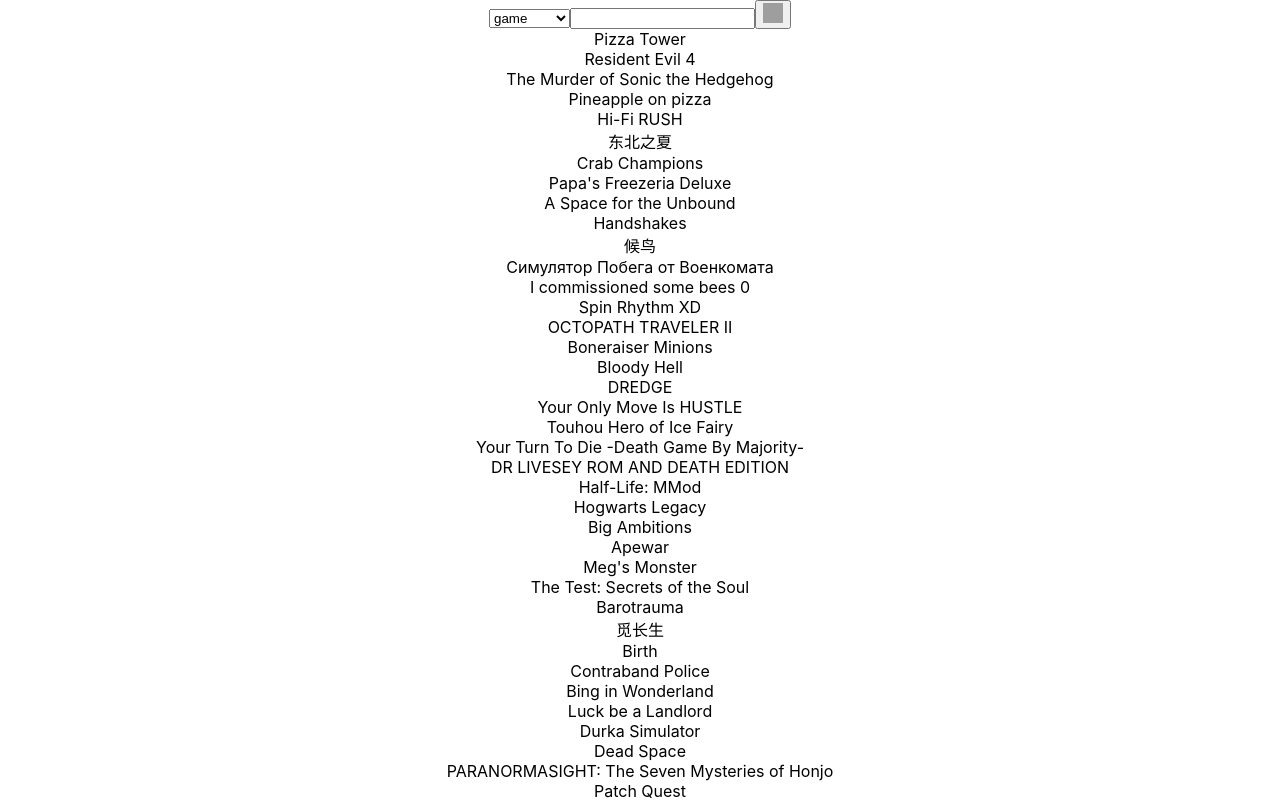
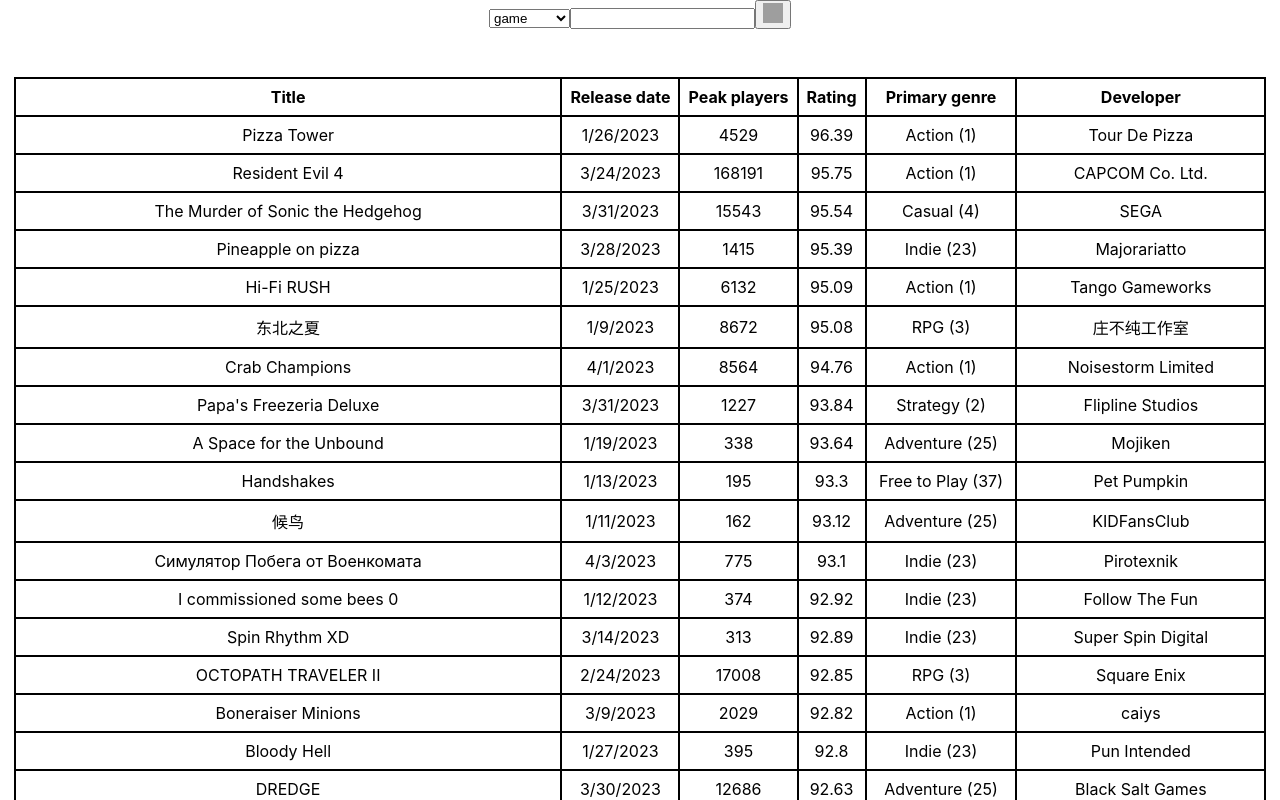
Before and after one commit to Iheuzio/steamdb, a React (Create React App) app in the folder client/: page / in a window 1280 px wide. Shown: the top 800 px of the page. Built offline with nearby package versions, Linux system fonts and the light colour scheme; grey boxes are pictures that could not be loaded.

Commit message:
Add table display for search results

```diff
--- /dev/null
+++ b/client/src/components/SearchPage.css
@@ -0,0 +1,6 @@
+.SearchPage {
+    display: flex;
+    align-items: center;
+    flex-direction: column;
+    gap: 3rem;
+}
--- a/client/src/components/SearchPage.js
+++ b/client/src/components/SearchPage.js
@@ -1,3 +1,5 @@
+import './SearchPage.css';
+
 import { games } from './games';
 import { useState } from 'react';
 
@@ -14,7 +16,7 @@ export default function SearchPage() {
         setResults(filteredGames);
     }
 
-    return <div>
+    return <div className="SearchPage">
         <SearchForm handleSubmit={handleOptionChange} />
         <SearchResults results={results} />
     </div>
--- /dev/null
+++ b/client/src/components/SearchResults.css
@@ -0,0 +1,9 @@
+.SearchResults {
+    border-collapse: collapse;
+}
+
+td, th {
+    border: 2px solid black;
+    text-align: center;
+    padding: 0.5rem;
+}
--- a/client/src/components/SearchResults.js
+++ b/client/src/components/SearchResults.js
@@ -1,5 +1,30 @@
+import './SearchResults.css';
+
 export default function SearchResults({ results }) {
-    return <div>
-        { results.map(result => <div key={result.id}>{ result.game }</div>)}
-    </div>
+    return <table className="SearchResults">
+        <thead>
+            <tr>
+                <th>Title</th>
+                <th>Release date</th>
+                <th>Peak players</th>
+                <th>Rating</th>
+                <th>Primary genre</th>
+                <th>Developer</th>
+            </tr>
+        </thead>
+        <tbody>
+            { results.map(result => <SearchResult key={result.id} result={result} />) }
+        </tbody>
+    </table>
 }
+
+function SearchResult({ result }) {
+    return <tr>
+        <td>{ result.game }</td>
+        <td>{ result.release }</td>
+        <td>{ result.peak_players }</td>
+        <td>{ result.rating }</td>
+        <td>{ result.primary_genre }</td>
+        <td>{ result.developer }</td>
+    </tr>
+}
```
